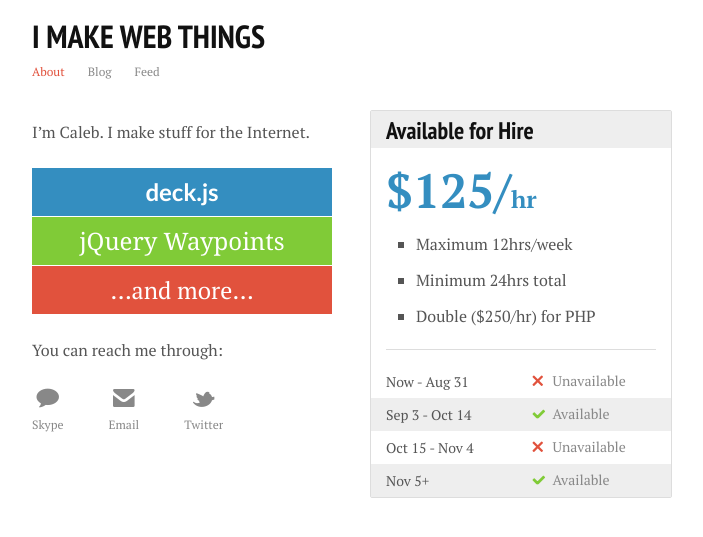
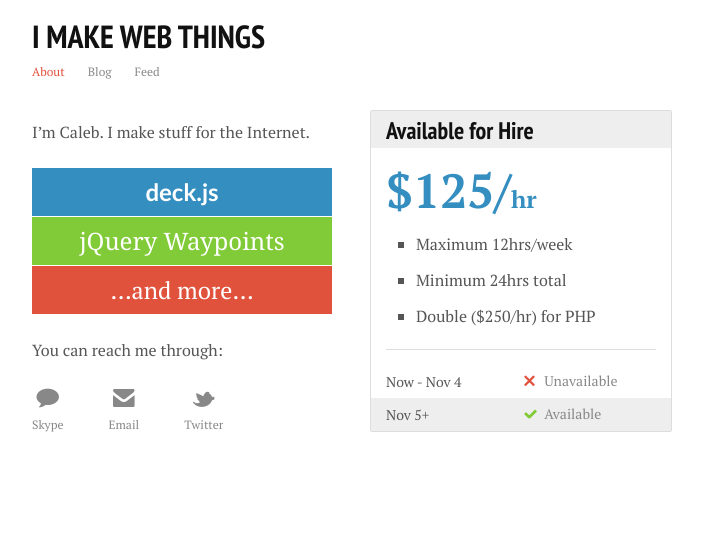
Before and after one commit to imakewebthings/imakewebthings.github.com, a Jekyll site: the page built from index.html, in a window 1280 px wide. Shown: the top 537 px of the page, without its empty margins (288-991 px from the left). Built offline with Jekyll 4.4.1, drawn with Linux system fonts in a browser that asks for light colours.

Commit message:
Update availability

```diff
--- a/index.html
+++ b/index.html
@@ -63,17 +63,7 @@
 
 				<tbody>
 					<tr>
-						<td>Now - Aug 31</td>
-						<td class="unavailable">Unavailable</td>
-					</tr>
-
-					<tr>
-						<td>Sep 3 - Oct 14</td>
-						<td class="available">Available</td>
-					</tr>
-
-					<tr>
-						<td>Oct 15 - Nov 4</td>
+						<td>Now - Nov 4</td>
 						<td class="unavailable">Unavailable</td>
 					</tr>
 
```
